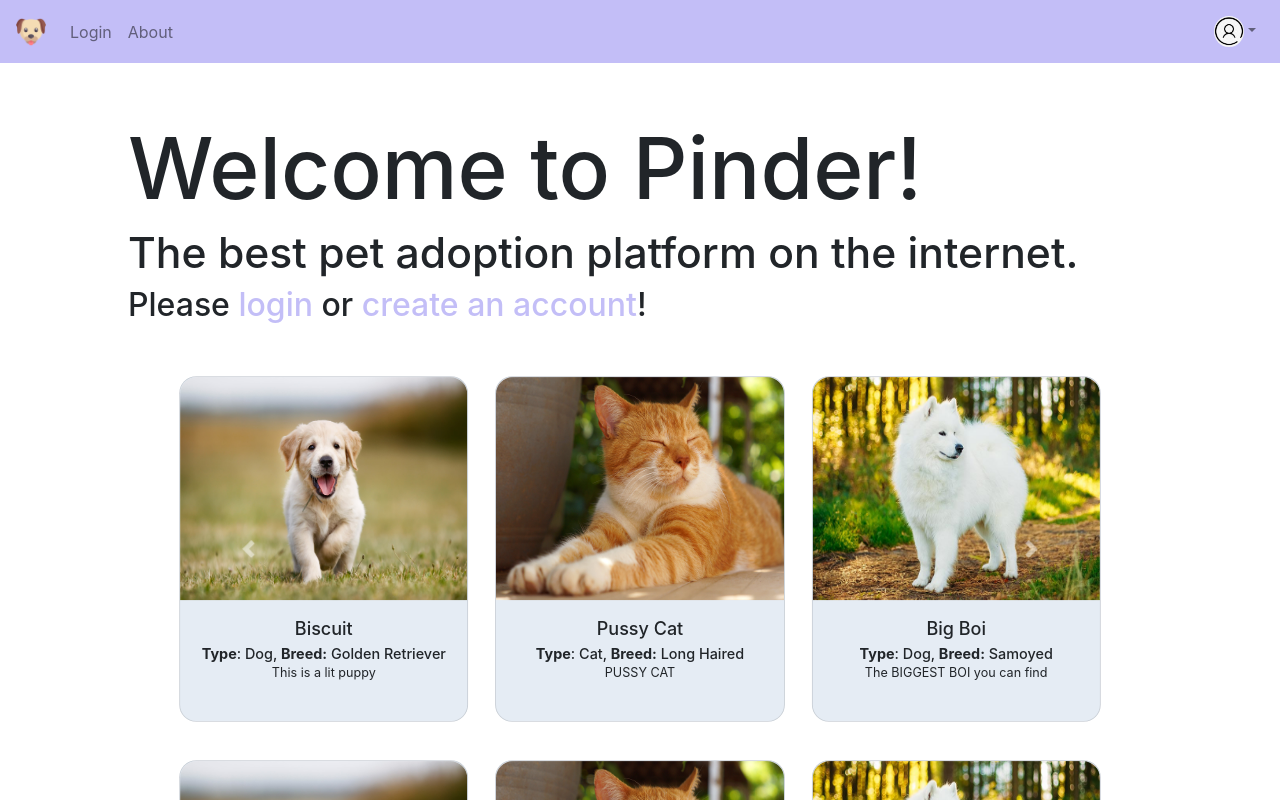
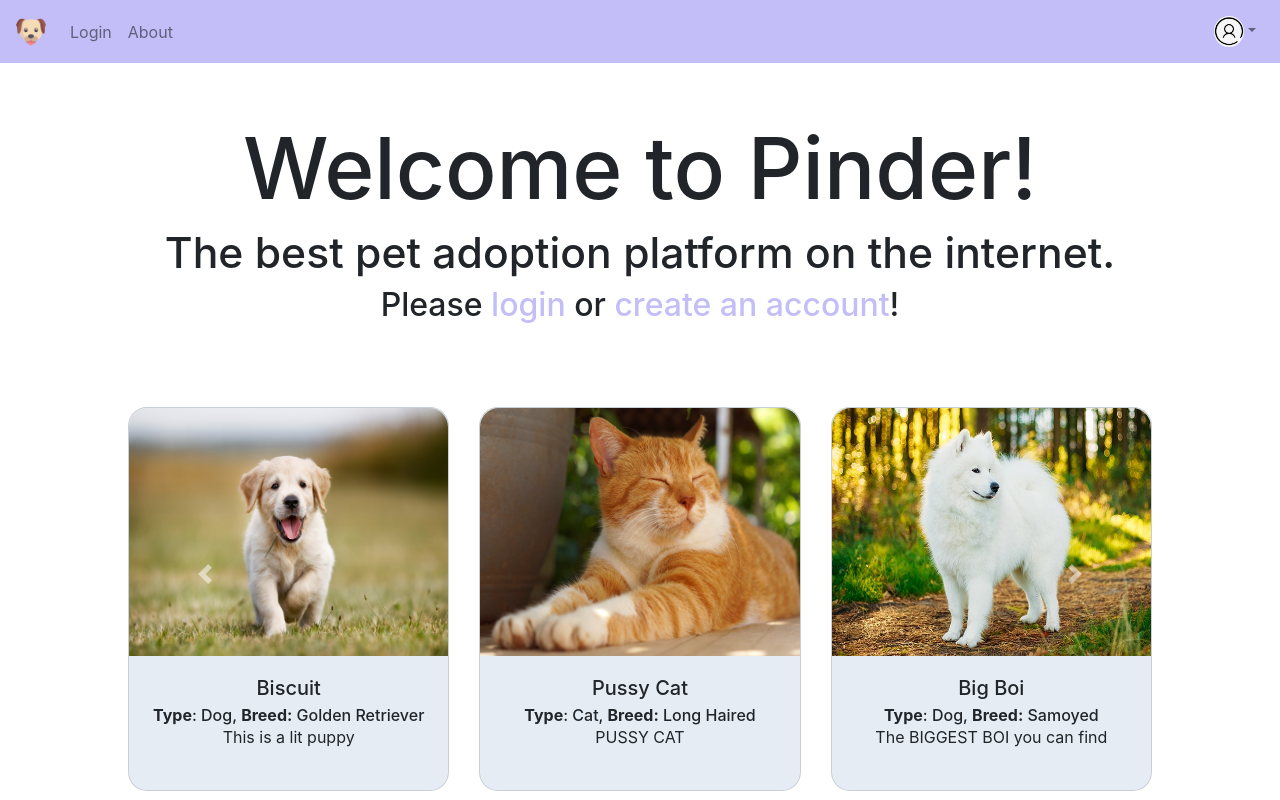
Before and after one commit to jchua24/pinder, a React (Create React App) app in the folder pet-adoption/: page / in a window 1280 px wide. Shown: the top 800 px of the page. Built offline with nearby package versions, Linux system fonts and the light colour scheme.

Commit message:
intro styling

```diff
--- a/pet-adoption/src/components/Intro/Intro.css
+++ b/pet-adoption/src/components/Intro/Intro.css
@@ -7,10 +7,11 @@
 }
 
 .introCarousel{
+    padding-top: 50px;
 }
 
 .introText{
-    text-align: left;
+    text-align: center;
 }
 
 .introText h1{
--- a/pet-adoption/src/components/Intro/Intro.js
+++ b/pet-adoption/src/components/Intro/Intro.js
@@ -30,57 +30,7 @@ class Intro extends React.Component {
           </h3>
         </div>
         <br></br>
-        <Carousel indicators={false} className="introCarousel small">
-          <Carousel.Item interval={2000}>
-            <CardDeck>
-              <Pet
-                name="Biscuit"
-                type="Dog"
-                breed="Golden Retriever"
-                imgSrc="/dogo.jpeg"
-                addInfo="This is a lit puppy"
-              />
-              <Pet
-                name="Pussy Cat"
-                type="Cat"
-                breed="Long Haired"
-                imgSrc="/cat1.jpg"
-                addInfo="PUSSY CAT"
-              />
-              <Pet
-                name="Big Boi"
-                type="Dog"
-                breed="Samoyed"
-                imgSrc="/bigb.jpg"
-                addInfo="The BIGGEST BOI you can find"
-              />
-              {/* <Pet name="RR" type="Small Pet" breed="Something" imgSrc="/pari-hamster.jpg" addInfo="Interesting" /> */}
-            </CardDeck>
-          </Carousel.Item>
-          <Carousel.Item interval={2000}>
-            <CardDeck>
-              <Pet
-                name="Chami"
-                type="Reptile"
-                breed="XYZ"
-                imgSrc="/chami-reptile.jpeg"
-              />
-              <Pet
-                name="Nosey"
-                type="Fish"
-                breed="YYZ"
-                imgSrc="/nosey-fish.jpg"
-              />
-              <Pet
-                name="Pari"
-                type="Small Pet"
-                breed="Hamster"
-                imgSrc="/pari-hamster.jpg"
-              />
-            </CardDeck>
-          </Carousel.Item>
-        </Carousel>
-        <Carousel indicators={false} className="small">
+        <Carousel indicators={false} className="introCarousel">
           <Carousel.Item interval={2000}>
             <CardDeck>
               <Pet
```
